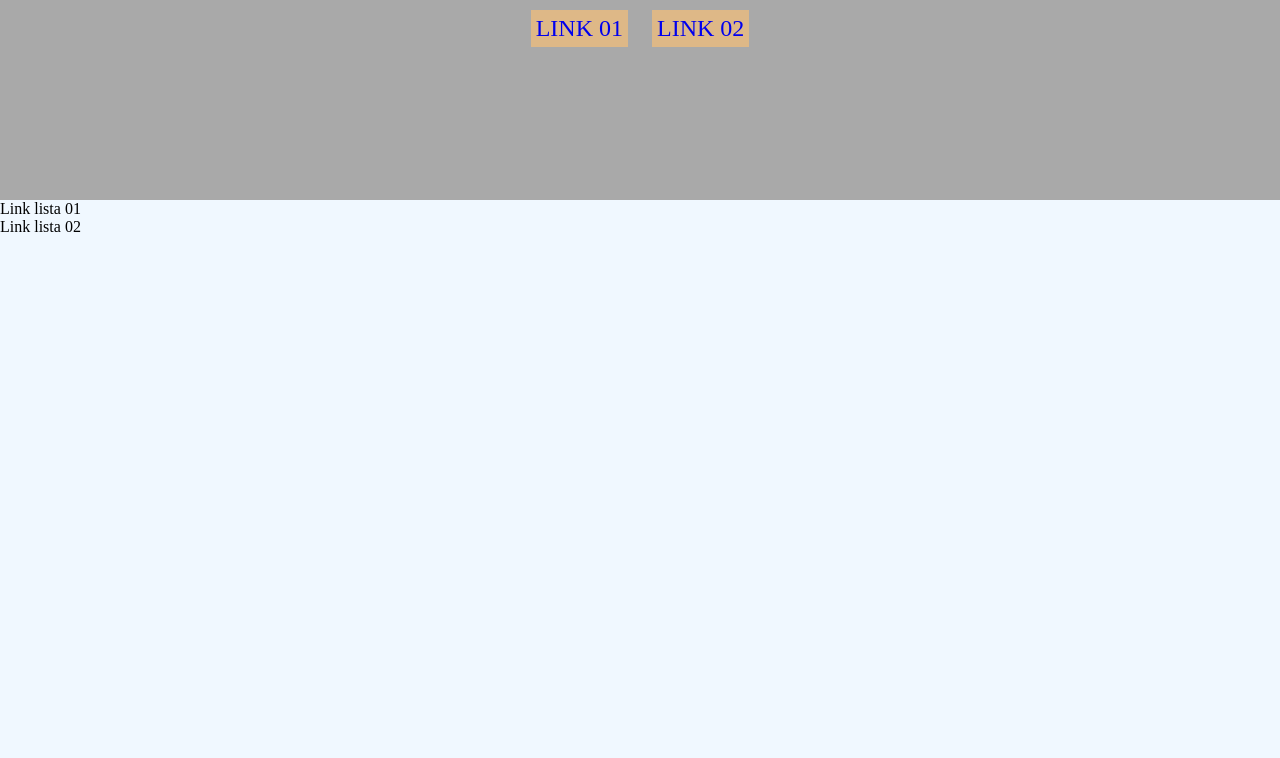
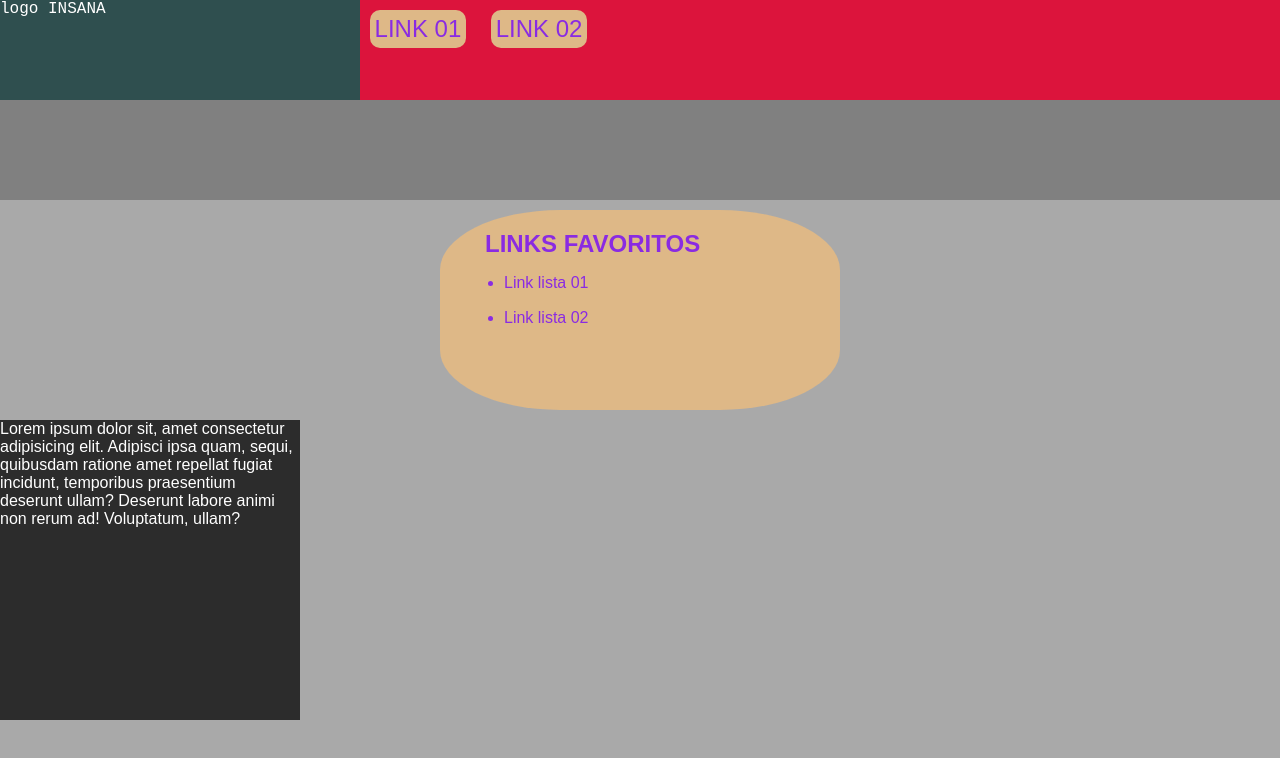
Before and after one commit to MiguelFreire-cmd/display, a website: page index.html in a window 1280 px wide. Drawn offline with Linux system fonts and the light colour scheme.

Commit message:
ADD: display flex nos estilos

```diff
--- a/index.html
+++ b/index.html
@@ -10,19 +10,26 @@
 <body class = "body-container">
     <!-- Elemento com display inline -->
      <header class = "header-container">
-
-    <a href="#">LINK 01</a>
-    <a href="#">LINK 02</a>
+    <div class="logo container">logo INSANA
+    </div>
+    <nav class = "menu">
+        <a href="#">LINK 01</a>
+        <a href="#">LINK 02</a>
+    </nav>
 
 
     </header>
     <section class="section-01">
-
+        <h2 class = "section-01--title">LINKS FAVORITOS</h2>
         <ul>
-            <li>Link lista 01</li>
-            <li>Link lista 02</li>
+            <li class ="link-lista">Link lista 01</li>
+            <li class ="link-lista">Link lista 02</li>
         </ul>
     </section>
-
+    <section class="container">
+        <p>Lorem ipsum dolor sit, amet consectetur adipisicing elit. Adipisci ipsa quam, sequi,
+             quibusdam ratione amet repellat fugiat incidunt, temporibus praesentium deserunt ullam?
+              Deserunt labore animi non rerum ad! Voluptatum, ullam?</p>
+    </section>
 </body>
 </html>
--- a/style.css
+++ b/style.css
@@ -2,16 +2,35 @@
     margin: 0;
     padding: 0;
     box-sizing: border-box;
+    font-family: fantasy;
 }
 
+.container{
+
+    background-color: #2c2c2c;
+    width: 300px;
+    height: 300px;
+    font-family: 'Courier New', Courier, monospace;
+    color:#fff
+
+}
+
+.body-container {
+
+    background-color: darkgray;
+}
+
+
+
+
 .header-container{
-    width: 100vw;
+    display: flex;
+    width: 100%;
     height: 200px;
 
 
-    text-align: center;
 
-    background-color: darkgray;
+    background-color: gray;
 
 
 
@@ -20,16 +39,83 @@
 
     margin: 10px;
     display:inline-block;
+    color: blueviolet;
     background-color:burlywood ;
     font-size: x-large;
     margin-left: 10px;
     margin-top: 10px;
     text-decoration: none;
     padding: 5px;
+    border-radius: 10px;
+    font-family: fantasy;
+
+
+
 
 
 }
-.body-container {
 
-    background-color: aliceblue;
+.header-container a:hover{
+
+    background-color: blueviolet;
+    color:black;
+    border: 2px solid;
+
+
+
+
 }
+
+.logo{
+    display: flex;
+    width: 500px;
+    height: 100px;
+    background-color:darkslategray;
+    color:#fff
+}
+
+.menu{
+
+    width: 100%;
+    height: 100px;
+    background-color:crimson;
+}
+
+.section-01{
+
+
+    width: 400px;
+    height: 200px;
+    margin: 10px auto;
+    padding-left: 45px;
+    padding-top: 20px;
+    color: blueviolet;
+
+    border: 5px black ;
+    border-radius: 30%;
+    background-color: burlywood;
+
+}
+
+/* display none: não aparece na tela
+Display inline: ekementos são em linhas nçai aceita largura e altura
+Display block: Elementos são um abaixo do outro (ocupa linha inteira)
+Displau inline-block: elemenos em linha + largura e altura*/
+
+.link-lista{
+    margin-top: 15px;
+    margin-bottom: 10px;
+    font-size: medium;
+    line-height: 20px;
+    margin-left: 19px;
+
+
+
+
+}
+
+.section-01--title{
+
+    font-size:x-large;
+    font-style: bold;
+}
```
